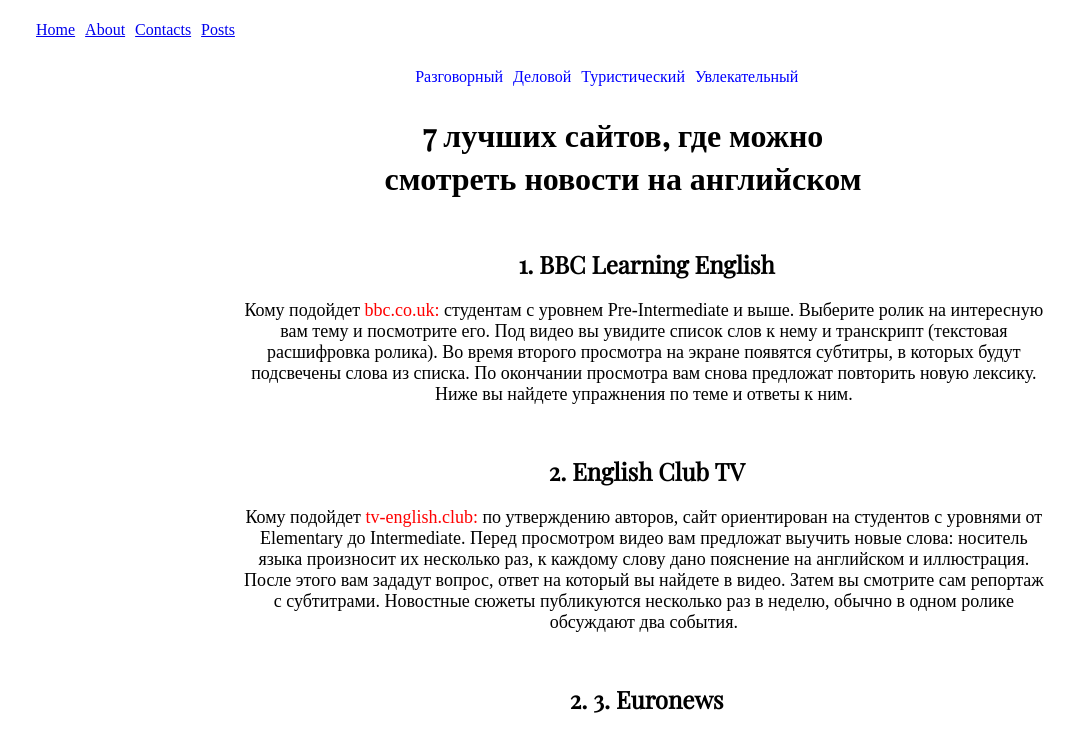
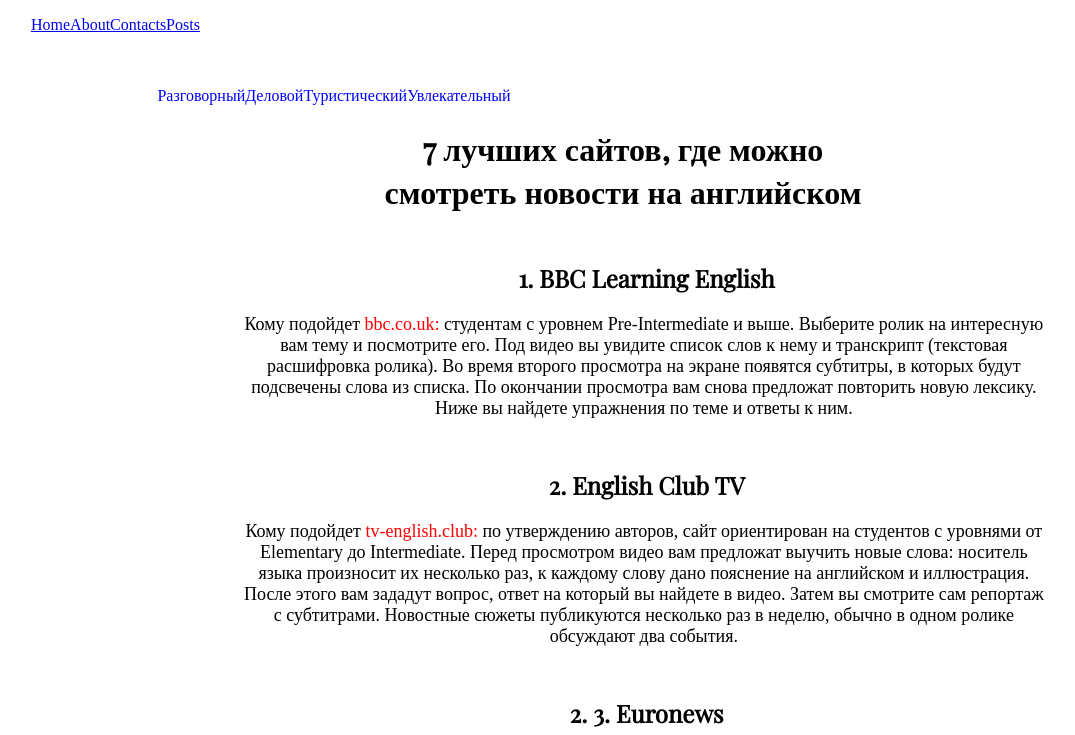
Before and after one commit to Meerim022028/router-example, a React (Create React App) app: page /about in a window 1280 px wide. Shown: the top 735 px of the page, without its empty margins (17-1092 px from the left). Built offline with nearby package versions, Linux system fonts and the light colour scheme.

Commit message:
chnage About

```diff
--- a/src/components/About/About.module.css
+++ b/src/components/About/About.module.css
@@ -22,14 +22,17 @@
 }
 li{
     list-style-type: none;
-    padding: 5px;
+    padding: 0px;
 
 
 }
 nav{
      color: blue;
-     margin-left: 30%;
+     margin-left: 10%;
      font-family: 'Playfair Display', serif;
+     margin-top: 50px;
+     padding: 0px;
+
 }
 ul{
     display: flex;
```
